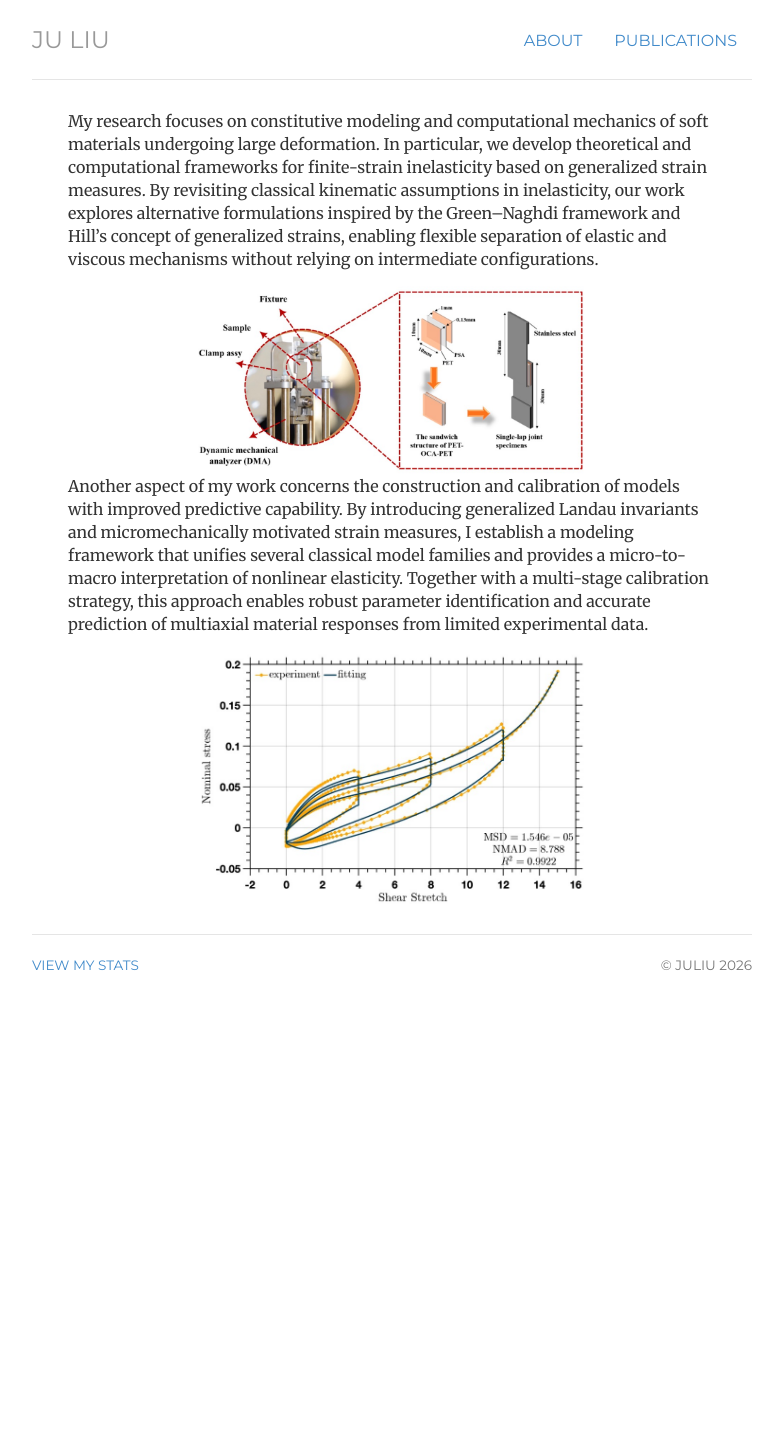
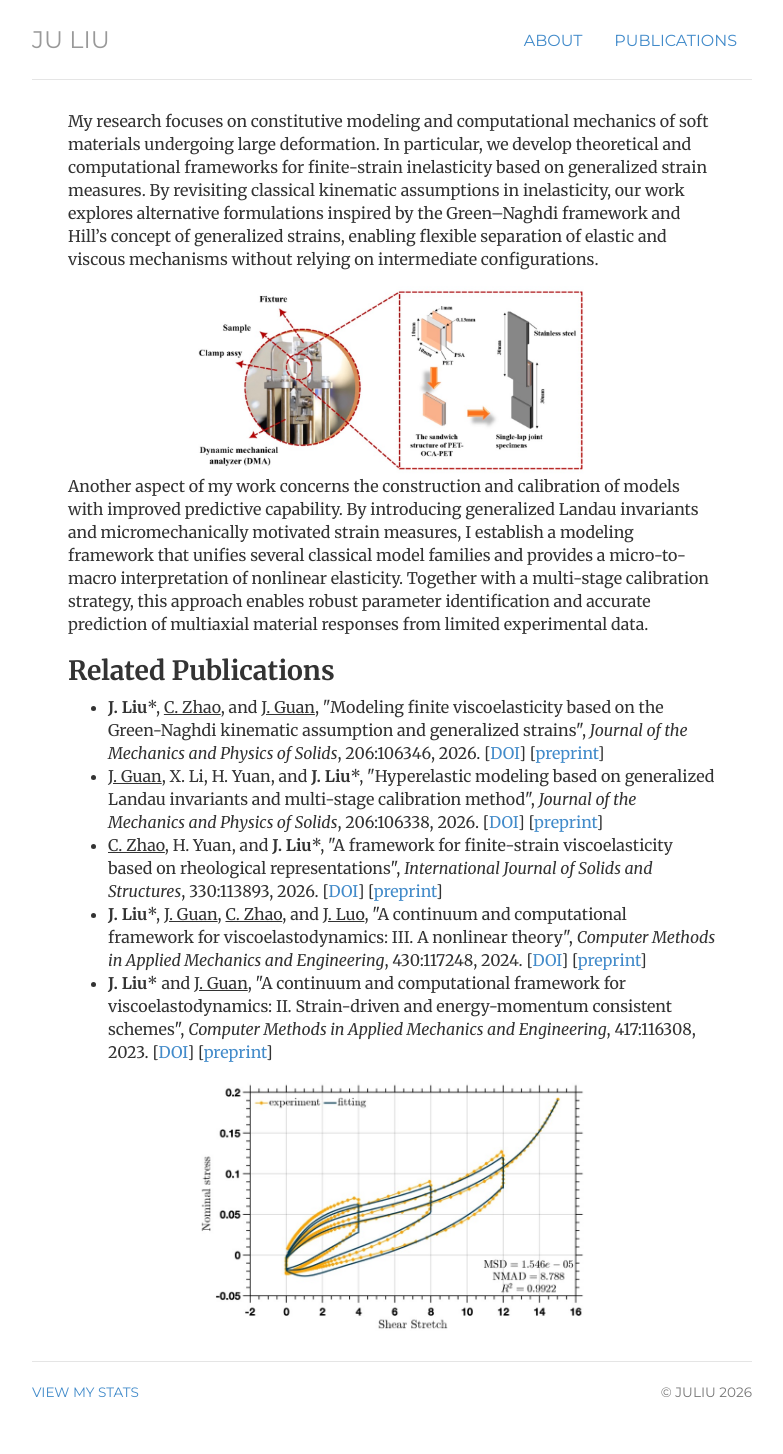
Before and after one commit to ju-liu/ju-liu.github.io, a Jekyll site: the page built from research/constitutive-modeling-inelastic-materials.html, in a window 1280 px wide. Shown: the whole page, without its empty margins (248-1031 px from the left). Built offline with Jekyll 4.4.1, drawn with Linux system fonts in a browser that asks for light colours; nearby versions of some CDN libraries; library files that are not in the unit come from our copies; comment, search, counter and statistics services are not loaded; before the commit the page ends 1027 px from its top, so only the background shows below that.

Commit message:
Add related inelastic constitutive modeling publications

```diff
--- a/research/constitutive-modeling-inelastic-materials.html
+++ b/research/constitutive-modeling-inelastic-materials.html
@@ -23,6 +23,15 @@ description: Detailed information on constitutive modeling of inelastic material
     Another aspect of my work concerns the construction and calibration of models with improved predictive capability. By introducing generalized Landau invariants and micromechanically motivated strain measures, I establish a modeling framework that unifies several classical model families and provides a micro-to-macro interpretation of nonlinear elasticity. Together with a multi-stage calibration strategy, this approach enables robust parameter identification and accurate prediction of multiaxial material responses from limited experimental data.
   </p>
 
+  <h2 style="margin-top: 2rem;">Related Publications</h2>
+  <ul>
+    <li><strong>J. Liu</strong>*, <u>C. Zhao</u>, and <u>J. Guan</u>, "Modeling finite viscoelasticity based on the Green-Naghdi kinematic assumption and generalized strains", <em>Journal of the Mechanics and Physics of Solids</em>, 206:106346, 2026. [<a href="https://doi.org/10.1016/j.jmps.2025.106346">DOI</a>] [<a href="https://arxiv.org/pdf/2501.11947.pdf">preprint</a>]</li>
+    <li><u>J. Guan</u>, X. Li, H. Yuan, and <strong>J. Liu</strong>*, "Hyperelastic modeling based on generalized Landau invariants and multi-stage calibration method", <em>Journal of the Mechanics and Physics of Solids</em>, 206:106338, 2026. [<a href="https://doi.org/10.1016/j.jmps.2025.106338">DOI</a>] [<a href="https://papers.ssrn.com/sol3/papers.cfm?abstract_id=5237348">preprint</a>]</li>
+    <li><u>C. Zhao</u>, H. Yuan, and <strong>J. Liu</strong>*, "A framework for finite-strain viscoelasticity based on rheological representations", <em>International Journal of Solids and Structures</em>, 330:113893, 2026. [<a href="https://doi.org/10.1016/j.ijsolstr.2026.113893">DOI</a>] [<a href="https://arxiv.org/abs/2508.14518">preprint</a>]</li>
+    <li><strong>J. Liu</strong>*, <u>J. Guan</u>, <u>C. Zhao</u>, and <u>J. Luo</u>, "A continuum and computational framework for viscoelastodynamics: III. A nonlinear theory", <em>Computer Methods in Applied Mechanics and Engineering</em>, 430:117248, 2024. [<a href="https://doi.org/10.1016/j.cma.2024.117248">DOI</a>] [<a href="https://arxiv.org/pdf/2405.03090">preprint</a>]</li>
+    <li><strong>J. Liu</strong>* and <u>J. Guan</u>, "A continuum and computational framework for viscoelastodynamics: II. Strain-driven and energy-momentum consistent schemes", <em>Computer Methods in Applied Mechanics and Engineering</em>, 417:116308, 2023. [<a href="https://doi.org/10.1016/j.cma.2023.116308">DOI</a>] [<a href="https://arxiv.org/pdf/2305.15812.pdf">preprint</a>]</li>
+  </ul>
+
     <div style="display: grid; gap: 1.25rem; margin-top: 1.5rem;">
     <figure style="margin: 0;">
       <img src="{{ '/img/inelastic-cyclic-fitting.jpg' | relative_url }}" alt="Nominal stress versus shear stretch experimental and fitting curves" style="max-width: 60%; height: auto; display: block; margin: 0 auto;">
```
